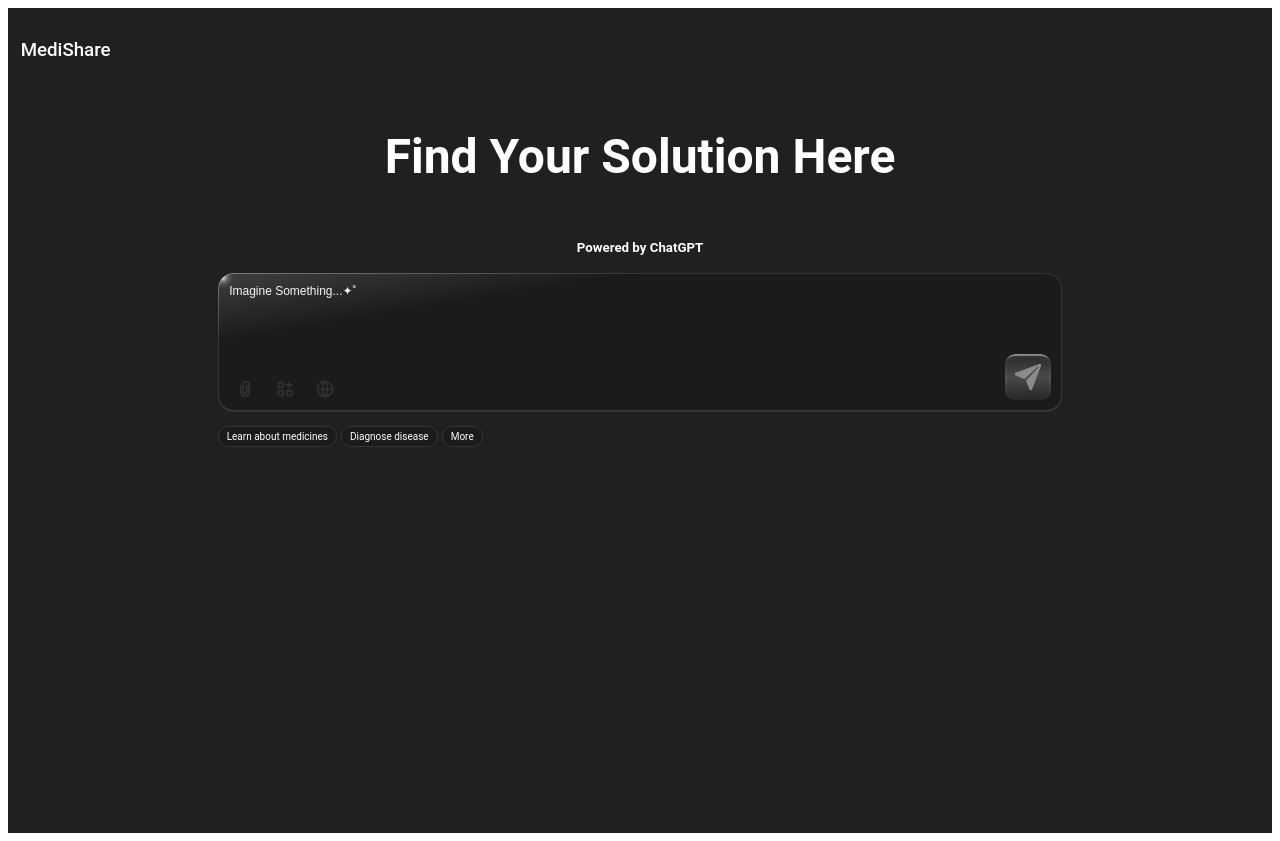
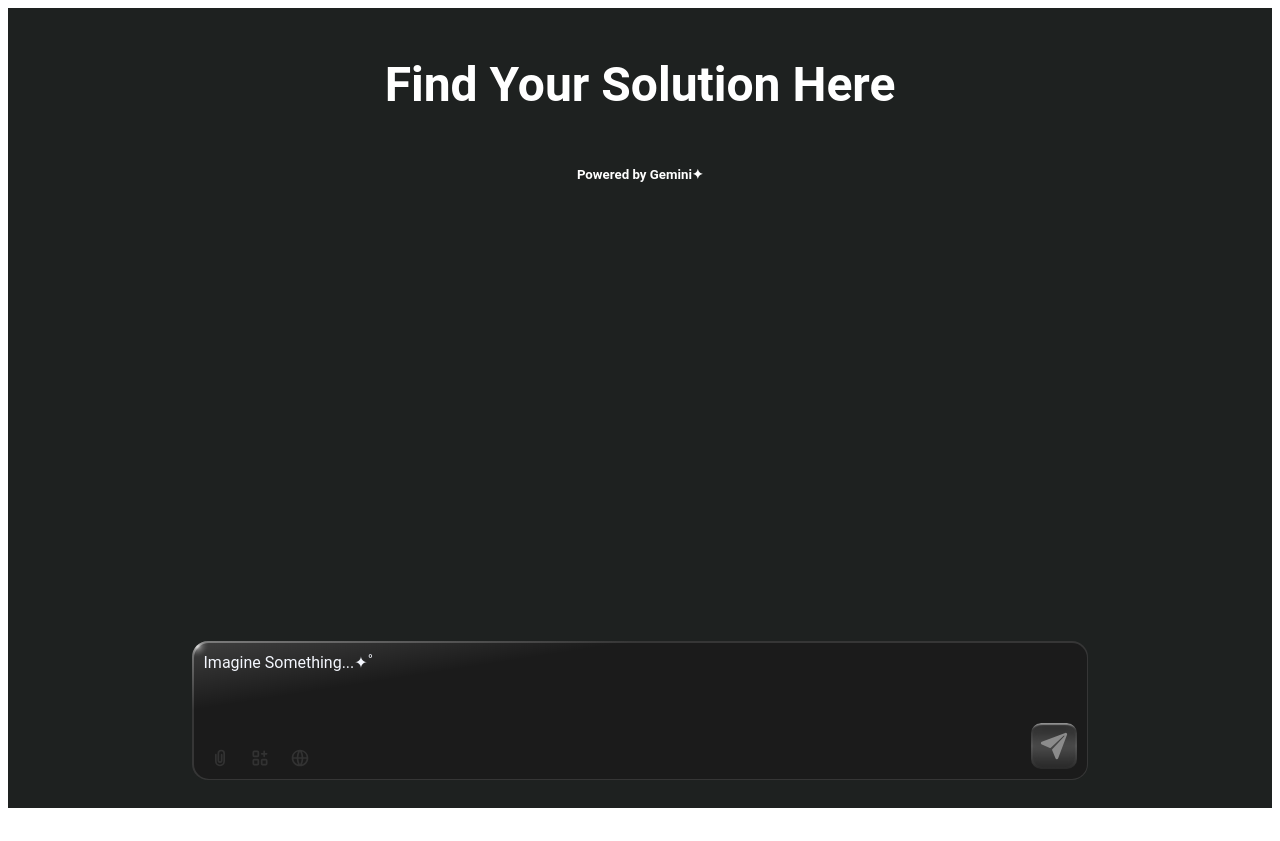
Before and after one commit to saiefadnan/MediShare, a Next.js app in the folder frontend/: page /Ai in a window 1280 px wide. After the commit the page ends 816 px from the top, so only its background shows below. Built offline with nearby package versions, Linux system fonts and the light colour scheme.

Commit message:
Implemented ai

```diff
--- a/frontend/src/App.jsx
+++ b/frontend/src/App.jsx
@@ -57,6 +57,7 @@ function App() {
     '/userRequests',
     '/userRequested',
     '/auth/google/callback',
+    '/ai',
   ];
 
   return (
--- a/frontend/src/pages/Ai.jsx
+++ b/frontend/src/pages/Ai.jsx
@@ -6,33 +6,42 @@ import '../styles/footer.css'
 const Ai = () => {
   //const [isModalOpen, setIsModalOpen] = useState(false);
   const [searchQuery, setSearchQuery] = useState('');
-  const [response, setResponse] = useState('');
+  const [messages, setMessages] = useState([]);
 
   const handleSubmit = async (e) => {
     e.preventDefault();
+    if (!searchQuery.trim()) return;
+
+    const newMessage = { text: searchQuery, sender: 'user' };
+    setMessages([...messages, newMessage]);
+
     const res = await fetch('http://localhost:5000/chat', {
         method: 'POST',
         headers: { 'Content-Type': 'application/json' },
         body: JSON.stringify({ searchQuery }),
     });
-
-    console.log(res);
-
     const data = await res.json();
-    setResponse(data?.candidates?.[0]?.content?.parts?.[0]?.text || 'No response');
+    const responseText = data?.candidates?.[0]?.content?.parts?.[0]?.text || 'No response';
+    const responseMessage = { text: responseText, sender: 'bot' };
+    setMessages([...messages, newMessage, responseMessage]);
+    setSearchQuery('');
     console.log('Searching for:', searchQuery);
-    console.log('Response:', response);
-    //<MedicineSearchResults isOpen={isModalOpen} onClose={() => setIsModalOpen(false)}/>
+    console.log('Response:', responseText);
 };
 
   return (
     <div className="ai-page">
-      <div className='ai-header'>
-        <h3 style={{fontWeight: '500', color: 'white'}}>MediShare</h3>
-      </div>
       <div className="main-content">
-        <h1>Find Your Solution Here</h1>
-        <h5 style={{marginBottom: '1.5%', color:'white'}}>Powered by ChatGPT</h5>
+        <h1 style={{fontFamily: "Roboto"}}>Find Your Solution Here</h1>
+        <h5 style={{marginBottom: '1.5%', color:'white'}}>Powered by Gemini✦</h5>
+        <div className="message-list">
+          {messages.map((message, index) => (
+            <div key={index} className={`message ${message.sender}`}>
+              <h6 style={{fontSize: '0.7rem', fontWeight: '600'}}>{message.sender === 'bot' ? 'Bot' : 'You'}</h6>
+              {message.text}
+            </div>
+          ))}
+        </div>
         <div className="container_chat_bot">
           <form onSubmit={handleSubmit} className="container-chat-options">
             <div className="chat">
@@ -43,6 +52,7 @@ const Ai = () => {
                   placeholder="Imagine Something...✦˚"
                   value={searchQuery}
                   onChange={(e) => setSearchQuery(e.target.value)}
+                  style={{fontFamily: "Roboto", fontSize: "1rem"}}
                 ></textarea>
               </div>
               <div className="options">
@@ -108,11 +118,11 @@ const Ai = () => {
               </div>
             </div>
           </form>
-          <div className="tags">
-            <span>Learn about medicines</span>
-            <span>Diagnose disease</span>
-            <span>More</span>
-          </div>
+          {/*<div className="tags">
+            <span style={{fontFamily: "Roboto", fontSize: "0.8rem"}}>Learn about medicines</span>
+            <span style={{fontFamily: "Roboto", fontSize: "0.8rem"}}>Diagnose disease</span>
+            <span style={{fontFamily: "Roboto", fontSize: "0.8rem"}}>More</span>
+          </div>*/}
         </div>
       </div>
     </div>
--- a/frontend/src/styles/ai.css
+++ b/frontend/src/styles/ai.css
@@ -3,7 +3,7 @@
   flex-direction: column;
   background: #1e2120;
   height: 100vh;
-  padding: 1%;
+  padding: 0%;
   font-family: 'Roboto', sans-serif;
 }
 
@@ -86,12 +86,61 @@
   cursor: pointer;
 }
 
-/* From Uiverse.io by Cobp */
 .container_chat_bot {
+  position: fixed;
+  bottom: 0;
+  left: 10%;
+  right: 10%;
+  width: 100%;
+  background-color: transparent; /* Semi-transparent background */
+  padding: 20px;
   display: flex;
   flex-direction: column;
   max-width: 70%;
-  width: 100%;
+  margin: 0 auto;
+  z-index: 1000;
+}
+
+.message-list {
+  max-height: calc(100vh - 200px); /* Adjust height to fit the screen */
+  width: 70%;
+  overflow-y: auto;
+  margin-bottom: 10px;
+  padding-bottom: 100px; /* Add padding to avoid overlap with chat container */
+}
+
+.message {
+  padding: 10px;
+  margin-bottom: 10px;
+  max-width: 80%;
+}
+
+.message-list::-webkit-scrollbar {
+  width: 0;
+  height: 0;
+}
+
+.message-list {
+  -ms-overflow-style: none;  /* Internet Explorer 10+ */
+  scrollbar-width: none;  /* Firefox */
+}
+
+.message.user {
+  background-color: white;
+  font-family: "Roboto", sans-serif;
+  border-radius: 10px 0 10px 10px;
+  color: black;
+  align-self: flex-end;
+  margin-left: auto;
+}
+
+.message.bot {
+  background-color: #9b9b9b;
+  font-family: "Roboto", sans-serif;
+  border-radius: 0 10px 10px 10px;
+  color: white;
+  align-self: flex-start;
+  margin-right: auto;
 }
 
 .container_chat_bot .container-chat-options {
```
Also changed, not shown: 1 other file (tests, documents, lock files or other folders).
